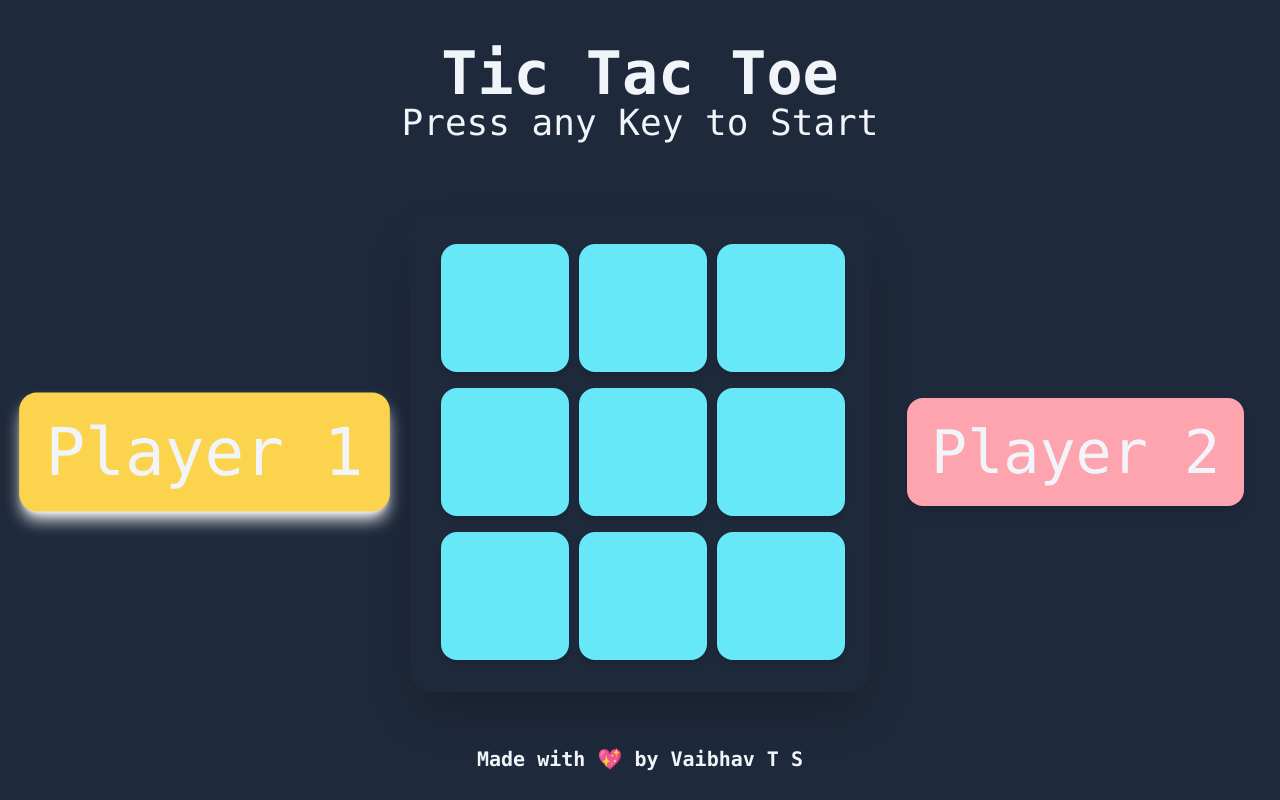
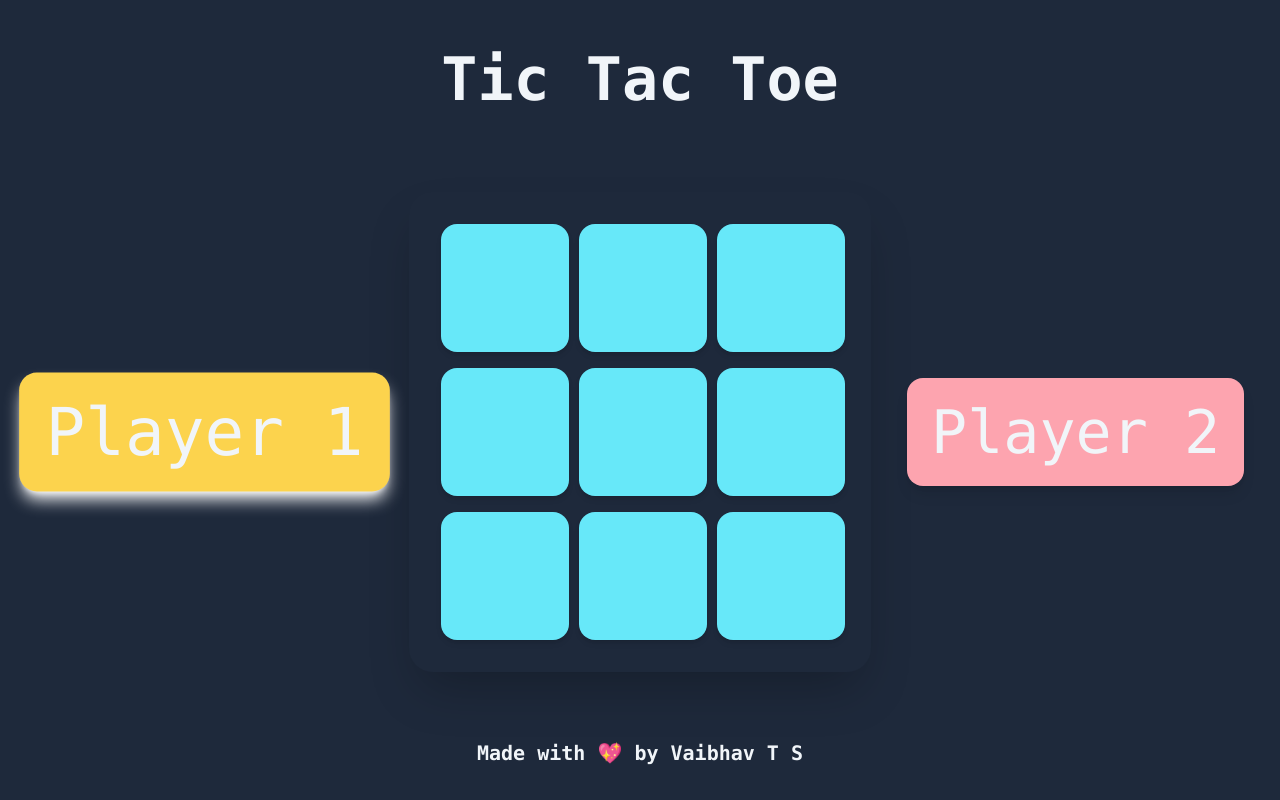
Before and after one commit to vaibhavTekk/tic-tac-toe-js, a plain HTML site: page index.html in a window 1280 px wide. Drawn offline with Linux system fonts and the light colour scheme; no server answers.

Commit message:
removed unwanted text

```diff
--- a/index.html
+++ b/index.html
@@ -24,7 +24,6 @@
     <div class="wrapper flex flex-col justify-around h-screen w-full">
         <div class="flex flex-col m-4 justify-around">
             <span class="text-6xl text-center font-bold">Tic Tac Toe</span>
-            <span id="game-status" class="text-4xl text-center">Press any Key to Start</span>
         </div>
         <div class="flex flex-row justify-center items">
             <div class="flex justify-center items-center w-1/3">
```
